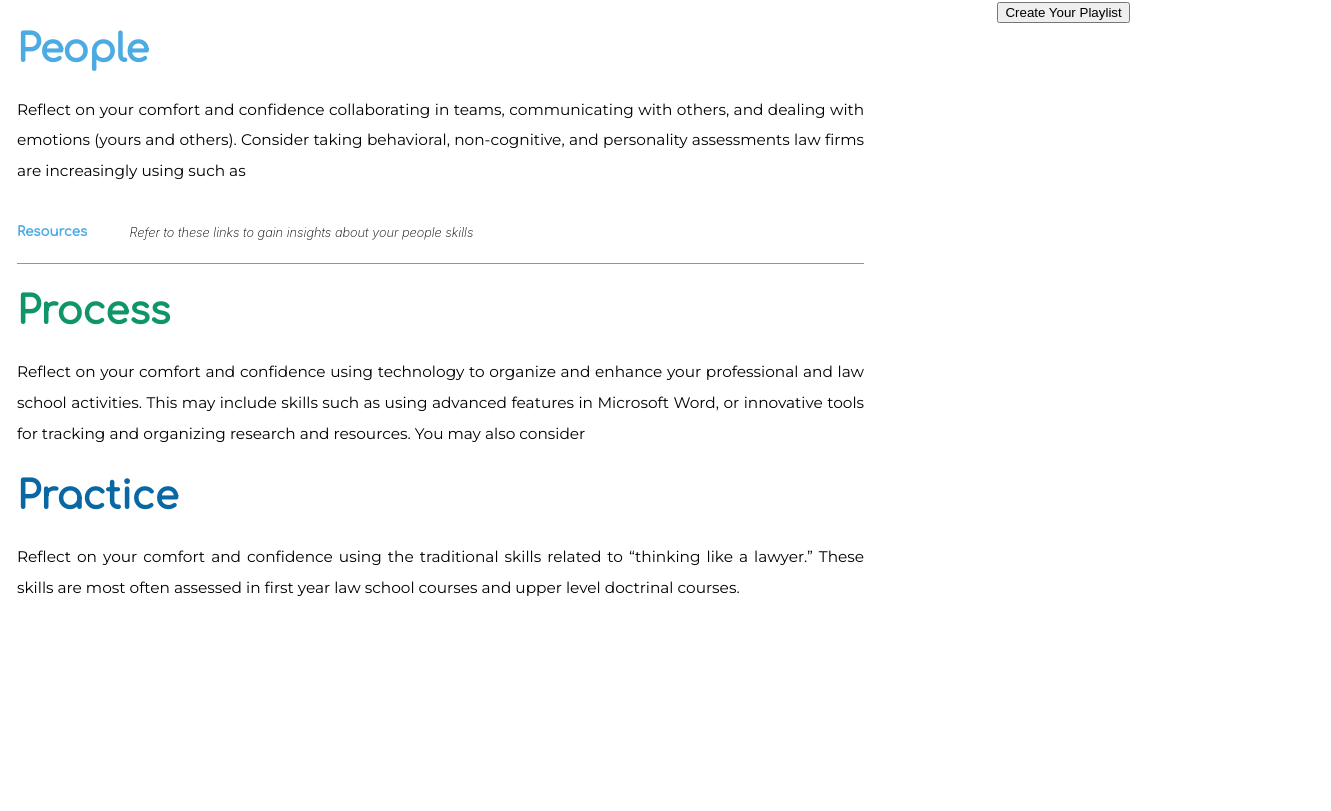
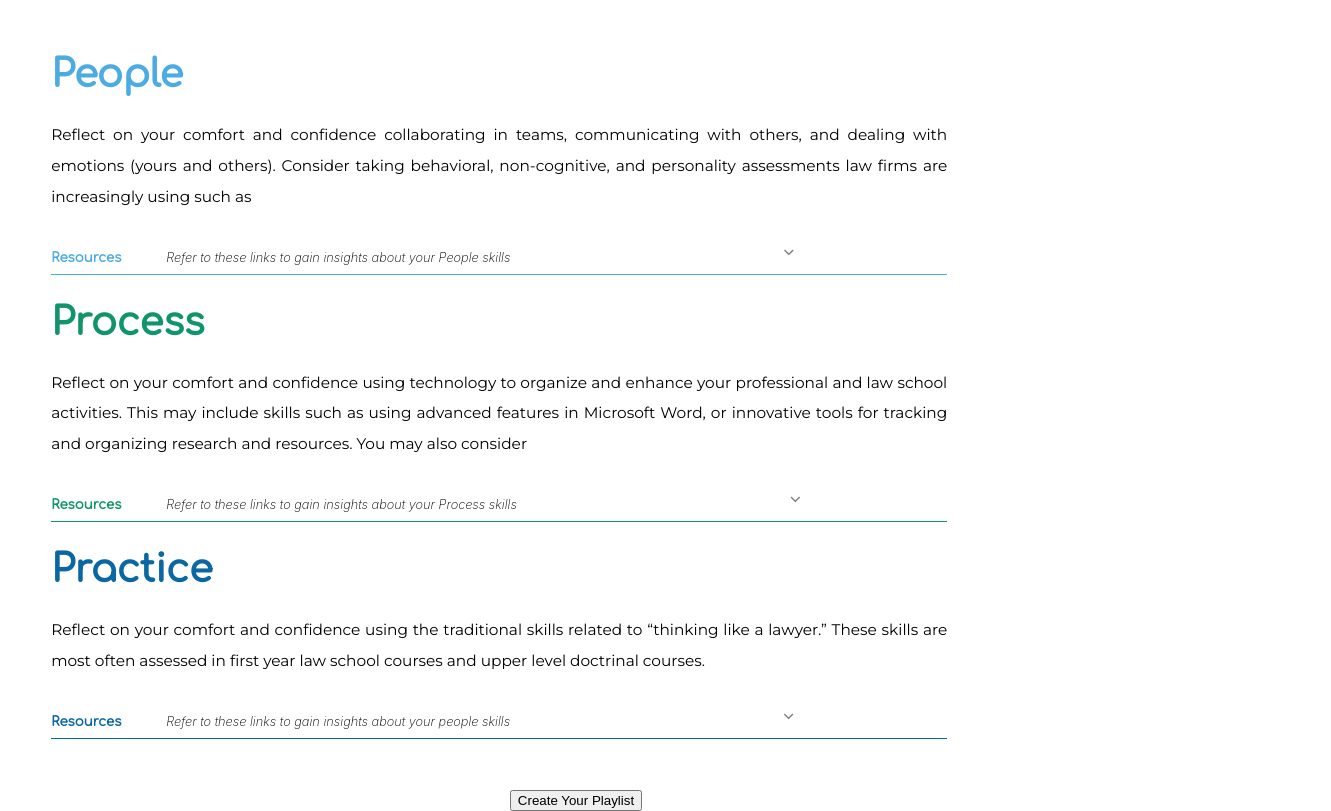
Before and after one commit to cs394-s23/delta-lab, a React (Create React App) app: page / in a window 1280 px wide. Shown: the part 1648-2459 px from the top of the page, 1331 px wide, since content can reach past the window. Built offline with nearby package versions, Linux system fonts and the light colour scheme; no server answers.

Commit message:
reflection page

```diff
--- a/src/App.css
+++ b/src/App.css
@@ -1,4 +1,6 @@
-
+body{
+  overflow-x: hidden;
+}
 
 
 .container{
@@ -7,7 +9,8 @@
   display : flex;
   justify-content : flex-start;
   align-items : flex-start;
- margin : 0;
+  flex-direction : column;
+
 
 }
 
@@ -29,7 +32,8 @@
 .container h5 {
   font-family: 'Comfortaa', sans-serif;
   font-weight: bold;
-  margin-bottom: 3vh;
+  margin-bottom: 1%;
+  display:inline-block;
 }
 
 
@@ -79,13 +83,6 @@
   padding : 2%;
 }
 
-}
-
-.scroll-continue {
-  text-align: center;
-  font-family: 'Montserrat', sans-serif;
-  font-style: italic;
-  font-size : 20px;
 }
 
 /*End*/
@@ -190,30 +187,59 @@ a {
 
 
 /* START OF SELF REFLECTION STYLING HERE */
-
+.self-reflection{
+  width : 100%;
+  padding : 2%;
+}
 .self-reflection .description {
-  width: 100%;
+  width: 70%;
 }
 
 .self-reflection .description p {
   font-size: 1.2vw;
 }
 
-.self-reflection .resource-links {
+/* .self-reflection .resource-links {
   display: flex;
   align-items: center;
+} */
+.resource-links.green {
+  border-bottom: 0.5px solid rgb(16, 149, 106);
+  margin : 0;
+  background-color: none;
+}
+.resource-links.navy {
+  border-bottom: 0.5px solid rgb(9, 103, 164);
+  background-color: none;
 }
 .resource-links.blue {
   border-bottom: 0.5px solid rgb(76, 171, 226);
+  background-color: none;
 }
 
-.self-reflection span {
+
+
+.self-reflection .smalltext{
   font-size: 1vw;
   font-style: italic;
   font-weight: 200;
   margin-left: 5%;
+
 }
+.material-symbols-outlined{
+  font-size: 1.5vw;
+  margin-left: 30%;
+  margin-right: 5%;
+  color : gray  ;
+}
+.links {
+  display: none;
+  width : 100%;
 
+}
+.links.show{
+  display: block;
+}
 .arrow {
   position: relative;
   flex-basis: 10%;
--- a/src/components/HomePage.jsx
+++ b/src/components/HomePage.jsx
@@ -79,11 +79,8 @@ const HomePage = () => {
                   <p>The Delta Model for Entry Level Legal Professionals shifts the midpoint slightly to the right to demonstrate that regardless of the organizational role of a newly licensed attorney, the People skills are universally most critical to this success, followed by the Process and the Practice.</p>
               </div>
           </div>
-          <div className= "scroll-reminder">
-          <div className='scroll-reminder-tick'>
-          <p>scroll</p>
-          </div>
-        </div>
+
+
 
         </div>
         <div className = "container">
--- a/src/components/SelfReflection.jsx
+++ b/src/components/SelfReflection.jsx
@@ -10,27 +10,59 @@ import link from "./assets/Link.png";
 export default function SelfReflection() {
 
   const [lblue, green, dblue] = ['rgb(76, 171, 226)', 'rgb(16, 149, 106)', 'rgb(9, 103, 164)']
+  function toggledropdown(e) {
+    console.log("hey")
+    const dropdown = e.target.parentNode.querySelector(".links")
 
+    dropdown.classList.toggle('show')
+    const arrow = e.target.parentNode.querySelector(".material-symbols-outlined")
+    arrow.innerHTML = arrow.innerHTML === "keyboard_arrow_down" ? "keyboard_arrow_up" : "keyboard_arrow_down"
+
+  }
   return (
     <div className = "self-reflection">
       <div className = "description">
         <div>
           <h1 style={{color: lblue}}>People </h1>
           <p>Reflect on your comfort and confidence collaborating in teams, communicating with others, and dealing with emotions (yours and others). Consider taking behavioral, non-cognitive, and personality assessments law firms are increasingly using such as</p>
-          <div className = "resource-links blue">
+          <div className = "resource-links blue" onClick={toggledropdown}>
             <h5 style={{color: lblue}}>Resources</h5>
-            <span>Refer to these links to gain insights about your people skills</span>
+            <span className='smalltext'>Refer to these links to gain insights about your People skills</span>
+            <span class="material-symbols-outlined"> keyboard_arrow_down</span>
+            <div className = "links" >
+              <a href = "https://www.pymetrics.ai/assessment">  <p>Pymetrics, a “gamified behavioral [assessment] to evaluate the entire talent lifecycle…[to] collect objective cognitive and behavioral data that measures everyone’s true potential” </p> </a>
+              <a href = "https://www.thine.co/">  <p>Thine, “personality assessment [that] helps candidates identify their strengths and development areas, [and help employers] understand a candidate's potential value beyond the traditional benchmarks of success”</p> </a>
+            </div>
           </div>
         </div>
 
         <div>
           <h1 style={{color: green}}>Process</h1>
-          <p>Reflect on your comfort and confidence using technology to organize and enhance your professional  and law school activities. This may include skills such as using advanced features in Microsoft Word, or innovative tools for tracking and organizing research and resources. You may also consider</p>
+          <p>Reflect on your comfort and confidence using technology to organize and enhance your professional  and law school activities. This may include skills such as using advanced features in Microsoft Word, or innovative tools for tracking and organizing research and resources.
+           You may also consider</p>
+           <div className = "resource-links green" onClick={toggledropdown}>
+            <h5 style={{color: green}}>Resources</h5>
+            <span className='smalltext'>Refer to these links to gain insights about your Process skills</span>
+            <span class="material-symbols-outlined"> keyboard_arrow_down</span>
+            <div className = "links" >
+              <a href = "https://www.procertas.com/get-started">  <p> The Procertas Legal Tech Audit - a tool to assess your use of Microsoft Word and Adobe in the legal setting </p> </a>
+              <a href = "https://cloc.org/wp-content/uploads/2018/12/CLOC_CCRM_2018.pdf">  <p>The Corporate Legal Operations Consortium’s (CLOC) 12 Core Competencies Reference Model </p> </a>
+            </div>
+          </div>
         </div>
 
         <div>
           <h1 style={{color: dblue}}>Practice</h1>
-          <p>Reflect on your comfort and confidence using the traditional skills related to “thinking like a lawyer.” These skills are most often assessed in first year law school courses and upper level doctrinal courses. </p>
+          <p>Reflect on your comfort and confidence using the traditional skills related to “thinking like a lawyer.”
+          These skills are most often assessed in first year law school courses and upper level doctrinal courses. </p>
+            <div className = "resource-links navy" onClick={toggledropdown}>
+            <h5 style={{color: dblue}}>Resources</h5>
+            <span className='smalltext'>Refer to these links to gain insights about your people skills</span>
+            <span class="material-symbols-outlined"> keyboard_arrow_down</span>
+            <div className = "links" >
+            <a href = "https://www.law.georgetown.edu/wp-content/uploads/2017/10/Skills-Inventory.pdf">  <p>26 Lawyering Effectiveness Factors (Skills) Inventory provided in the Georgetown Law Career Compass Guide</p> </a>
+            </div>
+          </div>
         </div>
       </div>
     </div>
--- a/src/components/styles/HomePage.css
+++ b/src/components/styles/HomePage.css
@@ -149,15 +149,20 @@ header .signin {
       animation:scrollFadeIn 2s;
       border-left: 1px solid #009FD4;
       bottom: 0;
+
+
       display: block;
       font-family: "Good Sans";
       height: 44px;
       left: calc(16% + 3px);
       max-width: 672px;
-      position: absolute;
+
+      position : fixed;
       width: 100%;
       z-index: 0;
   }
+
+
 
   .scroll-reminder p {
       color: #767676;
```
